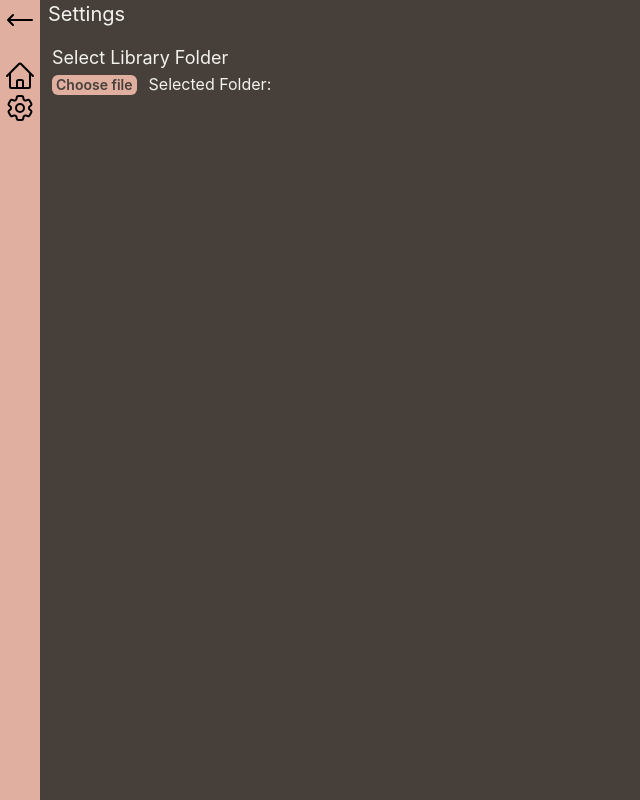
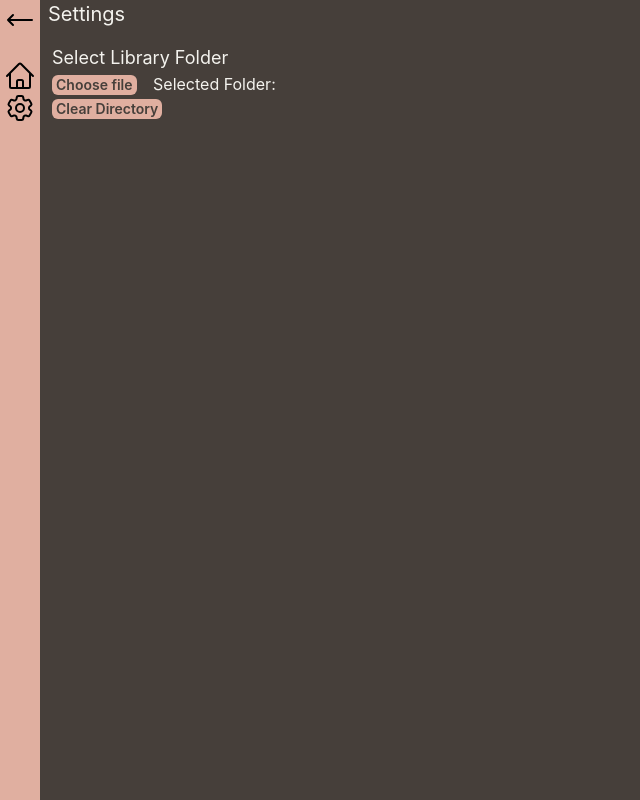
Before and after one commit to no-erikk/comic-reader-rev, a Vue app: page /settings in a window 1280 px wide. Shown: the whole page, without its empty margins (0-640 px from the left). Built offline with nearby package versions, Linux system fonts and the light colour scheme.

Commit message:
Settings page now shows file path to chosen library folder

```diff
--- a/src/main/helpers/database.js
+++ b/src/main/helpers/database.js
@@ -97,6 +97,15 @@ function writeDataToFile(data) {
   });
 }
 
+export function deleteLibraryFile() {
+  unlink(dbFilePath, (err) => {
+    if (err) {
+      console.error("error deleting file", err);
+      return;
+    }
+  });
+}
+
 // load directories from library.json
 export async function readLibraryFolders() {
   try {
--- a/src/main/index.js
+++ b/src/main/index.js
@@ -6,6 +6,7 @@ import {
   readLibraryFiles,
   readLibraryFolders,
   selectDirectory,
+  deleteLibraryFile,
 } from "./helpers/database";
 
 function createWindow() {
@@ -77,10 +78,10 @@ app.on("window-all-closed", () => {
 // In this file you can include the rest of your app"s specific main process
 // code. You can also put them in separate files and require them here.
 
-// Listen for the message from the renderer process to open file dialog and read directories
+// LISTENER open file dialog and read directories
 ipcMain.handle("selectDirectory", selectDirectory);
 
-// walk subfolders of main directory
+// LISTENER walk subfolders of main directory
 ipcMain.handle("readLibraryFolders", async () => {
   try {
     const folders = await readLibraryFolders();
@@ -91,7 +92,7 @@ ipcMain.handle("readLibraryFolders", async () => {
   }
 });
 
-// walk files in selected subfolder
+// LISTENER walk files in selected subfolder
 ipcMain.handle("readLibraryFiles", async (_, selectedFolderPath) => {
   try {
     const files = await readLibraryFiles(selectedFolderPath);
@@ -101,3 +102,6 @@ ipcMain.handle("readLibraryFiles", async (_, selectedFolderPath) => {
     return null;
   }
 });
+
+// LISTENER delete library.json
+ipcMain.handle("deleteLibraryFile", deleteLibraryFile);
--- a/src/preload/index.js
+++ b/src/preload/index.js
@@ -9,6 +9,7 @@ const storageApi = {
   readLibraryFolders: () => ipcRenderer.invoke("readLibraryFolders"),
   readLibraryFiles: (selectedFolderPath) =>
     ipcRenderer.invoke("readLibraryFiles", selectedFolderPath),
+  deleteLibraryFile: () => ipcRenderer.invoke("deleteLibraryFile"),
 };
 
 // Use `contextBridge` APIs to expose Electron APIs to
--- a/src/renderer/src/main.js
+++ b/src/renderer/src/main.js
@@ -4,10 +4,16 @@ import { createApp } from "vue";
 import App from "./App.vue";
 import { router } from "./router";
 import { createPinia } from "pinia";
+import { useStore } from "./stores/store";
 
 const app = createApp(App);
+const pinia = createPinia();
 
 app.use(router);
-app.use(createPinia());
+app.use(pinia);
+
+// load stored library data to store
+const store = useStore();
+store.loadLibraryData();
 
 app.mount("#app");
--- a/src/renderer/src/stores/store.js
+++ b/src/renderer/src/stores/store.js
@@ -1,3 +1,4 @@
+import { useLocalStorage } from "@vueuse/core";
 import { defineStore } from "pinia";
 import { ref } from "vue";
 
@@ -17,13 +18,20 @@ export const useStore = defineStore({
         iconPath: "../assets/settings.svg", // todo
       },
     },
-    viewMode: "",
+    viewMode: ref(""),
     settings: {
-      databasePath: "src/db.json",
-      currentLibraryPath: "", // todo
+      databasePath: "src/db.json", // todo
+      currentLibraryPath: ref(""),
     },
   }),
   actions: {
+    loadLibraryData() {
+      const savedLibraryPath = useLocalStorage(
+        "libraryPath",
+        this.settings.currentLibraryPath,
+      );
+      this.settings.currentLibraryPath = savedLibraryPath.value;
+    },
     setActivePage(page) {
       this.activePage = page;
       return this.activePage;
@@ -31,17 +39,26 @@ export const useStore = defineStore({
     setViewMode(viewName) {
       this.viewMode = viewName;
     },
+    setLibraryDirectory(libraryPath) {
+      this.settings.currentLibraryPath = libraryPath;
+      useLocalStorage("libraryPath", libraryPath); // save to local storage
+    },
+    clearLibraryInformation() {
+      this.settings.currentLibraryPath = "";
+      localStorage.removeItem("libraryPath");
+      this.setViewMode("");
+    },
   },
   getters: {
     getActivePage() {
-      //console.log("from store:", this.activePage);
       return this.activePage;
     },
     getPageMeta() {
-      //console.log("arg from store:", this.activePage);
       const selectedMeta = this.pageMetadata[this.activePage] || {};
-      //console.log("selected meta:", selectedMeta);
       return selectedMeta;
+    },
+    getLibraryDirectory() {
+      return this.settings.currentLibraryPath;
     },
   },
 });
--- a/src/renderer/src/views/Home.vue
+++ b/src/renderer/src/views/Home.vue
@@ -40,8 +40,6 @@ const folders = ref(null);
 const files = ref({});
 const selectedFolder = ref(null);
 
-console.log("check selected folder", selectedFolder);
-
 // load library UI from file on mount
 onMounted(async () => {
   try {
--- a/src/renderer/src/views/Settings.vue
+++ b/src/renderer/src/views/Settings.vue
@@ -1,8 +1,9 @@
 <script setup>
+import { computed } from "vue";
 import { useStore } from "../stores/store";
 
 const store = useStore();
-const folderPath = store.getLibraryDirectory;
+const folderPath = computed(() => store.getLibraryDirectory);
 
 const readDir = async () => {
   try {
@@ -12,6 +13,12 @@ const readDir = async () => {
   } catch (error) {
     console.log(error);
   }
+};
+
+const resetDir = () => {
+  store.clearLibraryInformation();
+  // call func to delete library.json
+  storageApi.deleteLibraryFile();
 };
 </script>
 
@@ -27,7 +34,18 @@ const readDir = async () => {
       >
         Choose file
       </button>
-      <h2 class="inline text-popGrey">Selected Folder: {{ folderPath }}</h2>
+      <h2 class="inline text-popGrey">
+        Selected Folder: <b>{{ folderPath }}</b>
+      </h2>
+      <br />
+      <button
+        id="libResetBtn"
+        type="button"
+        class="bg-popPink rounded-md text-primary text-sm font-semibold pl-1 pr-1 mr-3"
+        @click="resetDir"
+      >
+        Clear Directory
+      </button>
     </div>
   </main>
 </template>
```
Also changed, not shown: library.json (deleted, +0 -1 lines).
